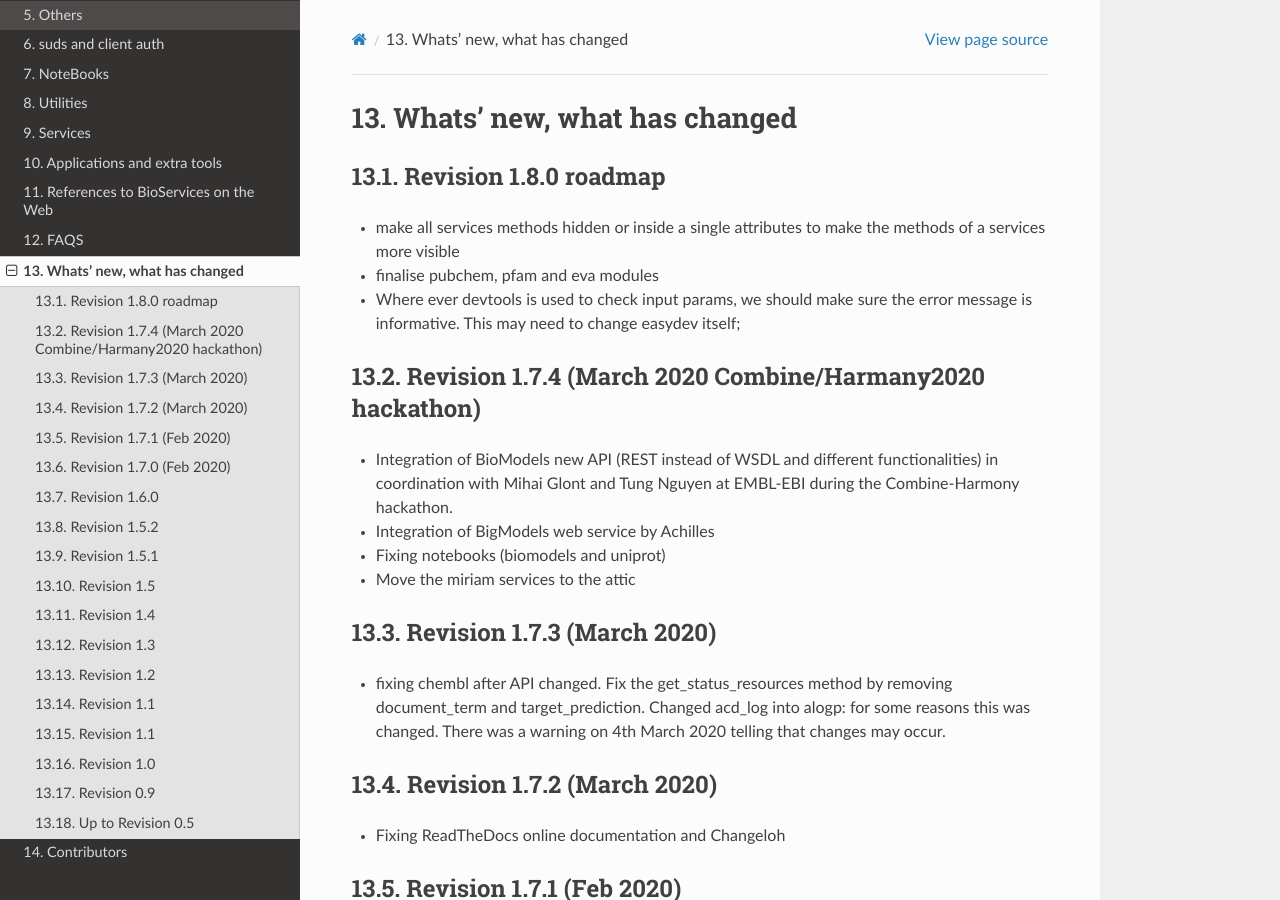
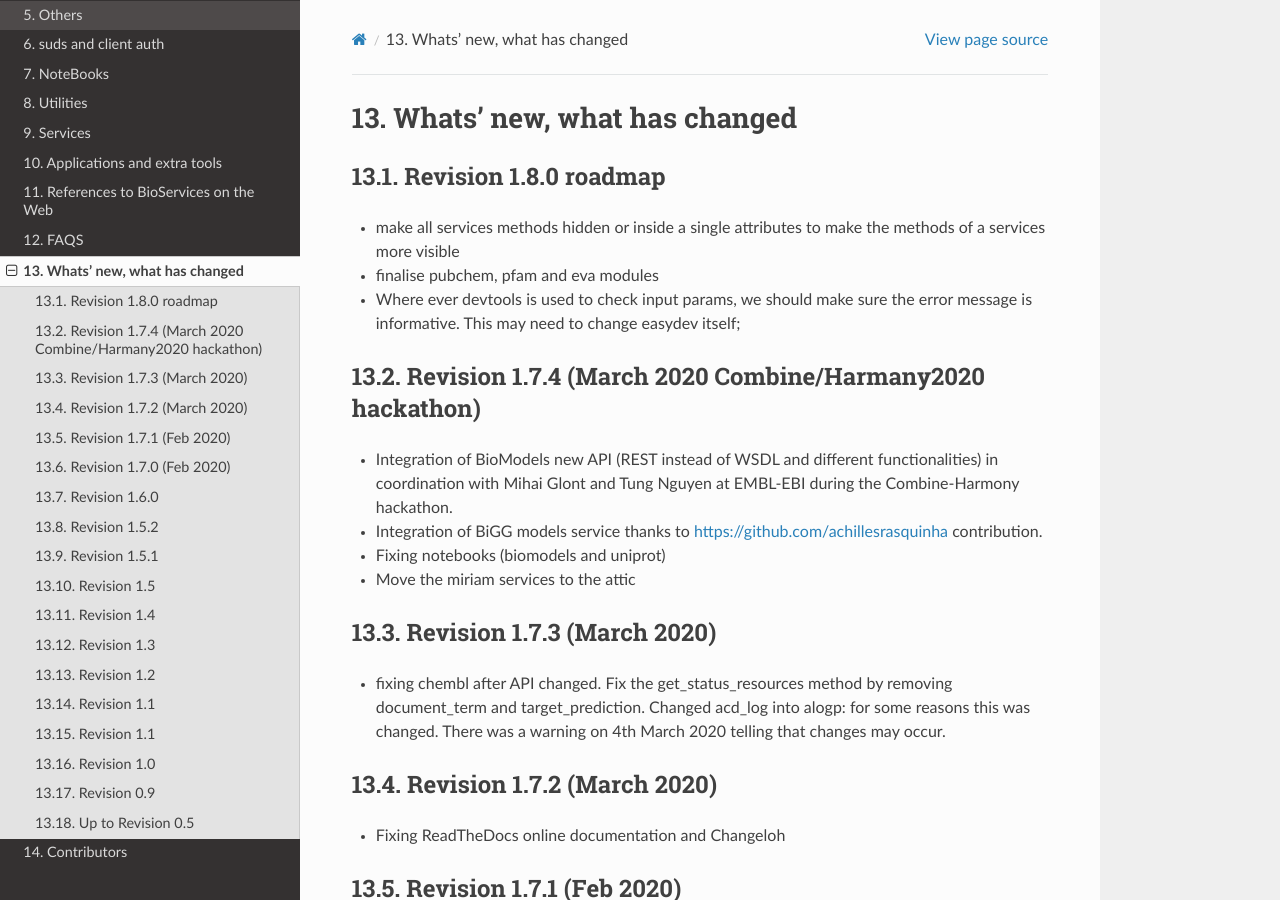
Before and after one commit to cokelaer/bioservices, a Sphinx documentation site: the page built from doc/ChangeLog.rst, in a window 1280 px wide and 900 px high. Built offline with Sphinx 7.4.7 and the Read the Docs theme 2.0.0, drawn with Linux system fonts in a browser that asks for light colours; formulas are drawn with MathJax 3; pages that are not in the unit, such as notebooks, are missing from menus.

Commit message:
update doc

```diff
--- a/doc/ChangeLog.rst
+++ b/doc/ChangeLog.rst
@@ -17,7 +17,7 @@ Revision 1.7.4 (March 2020 Combine/Harmany2020 hackathon)
 * Integration of BioModels new API (REST instead of WSDL and different
   functionalities) in coordination with Mihai Glont and Tung Nguyen at EMBL-EBI
   during the Combine-Harmony hackathon.
-* Integration of BigModels web service by Achilles
+* Integration of BiGG models service thanks to https://github.com/achillesrasquinha contribution.
 * Fixing notebooks (biomodels and uniprot)
 * Move the miriam services to the attic
 
```
